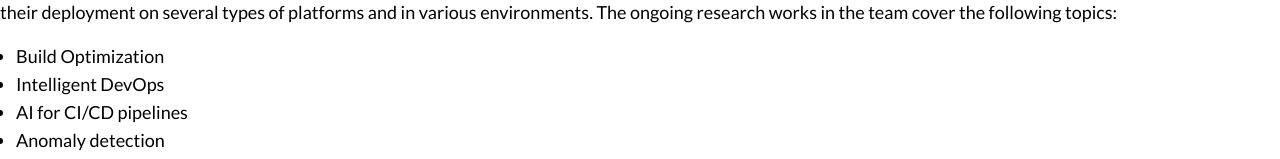
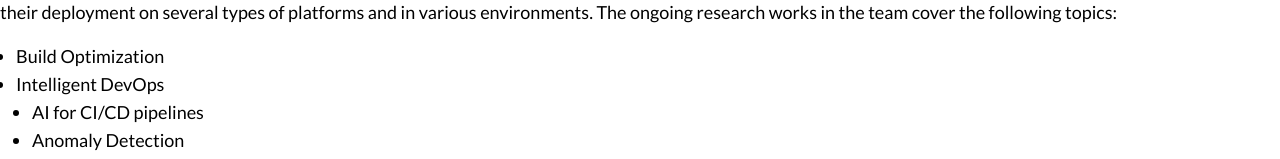
Before and after one commit to devopsirc/devopsirc.github.io, a Vue app: page / in a window 1280 px wide. Shown: the part 786-945 px from the top of the page. Built offline with nearby package versions, Linux system fonts and the light colour scheme; what tw-elements would draw is missing.

Commit message:
research areas added

```diff
--- a/src/components/home/TheWelcome.vue
+++ b/src/components/home/TheWelcome.vue
@@ -27,10 +27,13 @@
 
       <ul class="list list-disc text-lg mx-4 my-4">
         <li>Build Optimization</li>
-        <li>Intelligent DevOps</li>
-        <li>AI for CI/CD pipelines</li>
-        <li>Anomaly detection</li>
-        <li>CI Failure Diagnosis</li>
+        <li>Intelligent DevOps
+            <ul class="list list-disc mx-4">
+                <li>AI for CI/CD pipelines</li>
+                <li>Anomaly Detection</li>
+                <li>CI Failure Diagnosis</li>
+            </ul>
+        </li>
         <li>Merge Request Analytics</li>
         <li>ML4SE (Machine Learning for Software Engineening)</li>
       </ul>
```
